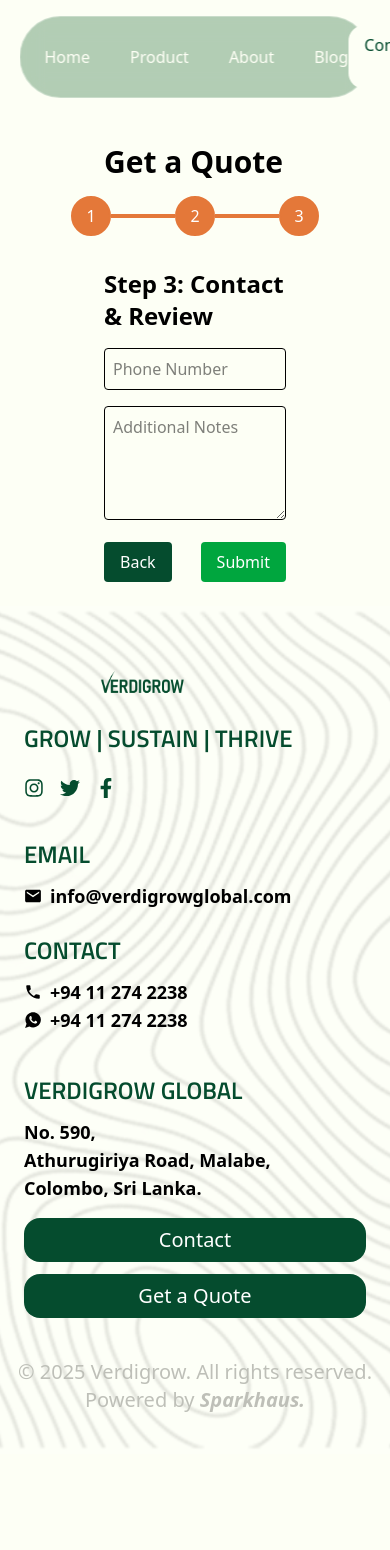
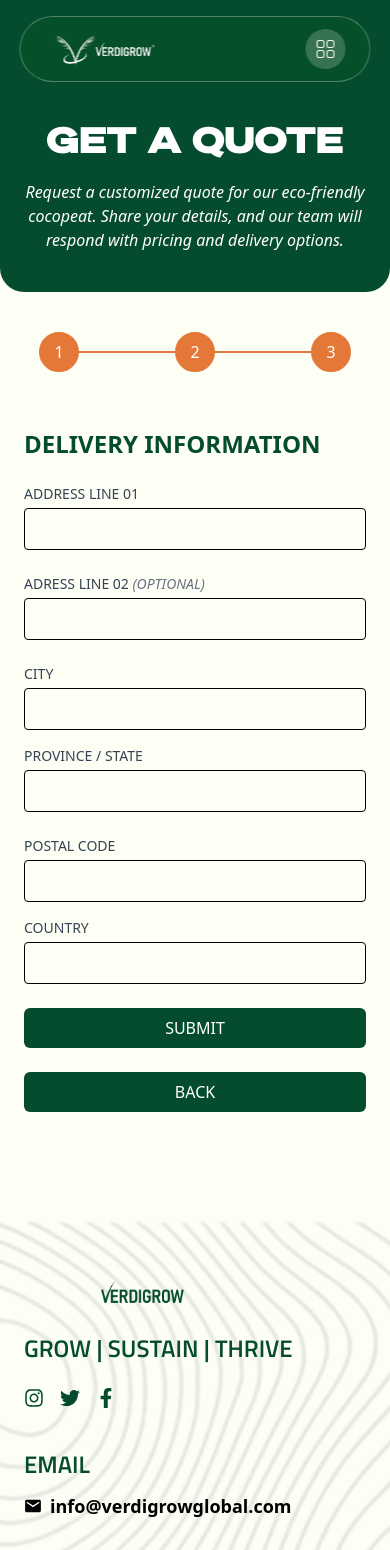
Before and after one commit to SparkHaus-Digital/Verdigrow, a Next.js app: page /quote/step3 in a window 390 px wide. Shown: the top 1550 px of the page. Before the commit the page ends 1454 px from the top, so only its background shows below. Built offline with nearby package versions, Linux system fonts and the light colour scheme.

Commit message:
Get a Quote Structure / Navbar Responsiveness

```diff
--- a/app/quote/page.js
+++ b/app/quote/page.js
@@ -1,31 +1,83 @@
+// app/quote/step1/page.jsx
 "use client";
+import QuoteForm from "@/components/QuoteForm";
 import Link from "next/link";
-import ProgressBar from "@/components/ProgressBar";
 
 export default function QuoteStep1() {
   return (
-    <div className="p-6 mx-20 mt-30">
-      <h1 className="text-3xl font-bold mb-4">Get a Quote</h1>
-      <p className="mb-6">
-        Fill out the form below to receive a personalized quote for our cocopeat products.
-        Our team will review your information and get back to you promptly.
-      </p>
+    <QuoteForm step={1}>
+      <h2 className="text-2xl font-sans font-extrabold mb-6 text-primary">
+        CONTACT INFORMATION
+      </h2>
 
-      <ProgressBar step={1} />
+      <form className="space-y-6 uppercase">
+        {/* First + Last Name  */}
+        <div className="grid grid-cols-1 md:grid-cols-2 gap-4">
+          <div>
+            <label className="block text-sm font-medium text-gray-700 mb-1">
+              First Name
+            </label>
+            <input
+              type="text"
+              className="w-full p-2 border rounded"
+            />
+          </div>
 
-      <h2 className="text-2xl font-semibold mb-4">Step 1: Basic Info</h2>
+          <div>
+            <label className="block text-sm font-medium text-gray-700 mb-1">
+              Last Name
+            </label>
+            <input
+              type="text"
+              className="w-full p-2 border rounded"
+            />
+          </div>
+        </div>
 
-      <form className="space-y-4">
-        <input type="text" placeholder="Your Name" className="w-full p-2 border rounded" />
-        <input type="email" placeholder="Your Email" className="w-full p-2 border rounded" />
-        <input type="text" placeholder="Company Name" className="w-full p-2 border rounded" />
+        {/* Email */}
+        <div>
+          <label className="block text-sm font-medium text-gray-700 mb-1">
+            Email Address
+          </label>
+          <input
+            type="email"
+            required
+            className="w-full p-2 border rounded"
+          />
+        </div>
 
-        <div className="flex justify-end">
-          <Link href="/quote/step2" className="bg-blue-600 text-white px-4 py-2 rounded">
-            Next
+        {/* Mobile */}
+        <div>
+          <label className="block text-sm font-medium text-gray-700 mb-1">
+            Mobile Phone <span className="text-gray-500 italic">(WhatsApp preferred)</span>
+          </label>
+          <input
+            type="text"
+            className="w-full p-2 border rounded"
+          />
+        </div>
+
+        {/* Company */}
+        <div>
+          <label className="block text-sm font-medium text-gray-700 mb-1">
+            Company Name
+          </label>
+          <input
+            type="text"
+            className="w-full p-2 border rounded"
+          />
+        </div>
+
+        {/* Next Button */}
+        <div>
+          <Link
+            href="/quote/step2"
+            className="block bg-primary text-white text-center px-6 py-2 rounded-md hover:bg-primary/90 transition"
+          >
+            Next Section
           </Link>
         </div>
       </form>
-    </div>
+    </QuoteForm>
   );
 }
--- a/app/quote/step2/page.js
+++ b/app/quote/step2/page.js
@@ -1,30 +1,90 @@
+// app/quote/step1/page.jsx
 "use client";
+import QuoteForm from "@/components/QuoteForm";
+import { FaChevronDown } from "react-icons/fa6";
 import Link from "next/link";
-import ProgressBar from "@/components/ProgressBar";
 
 export default function QuoteStep2() {
   return (
-    <div className="p-6 mx-20  mt-30">
-      <h1 className="text-3xl font-bold mb-4">Get a Quote</h1>
+    <QuoteForm step={2}>
 
-      <ProgressBar step={2} />
+      <h2 className="text-2xl font-sans font-extrabold mb-6 text-primary">
+        ORDER INFORMATION
+      </h2>
 
-      <h2 className="text-2xl font-semibold mb-4">Step 2: Product Details</h2>
+      <form className="space-y-6 uppercase">
 
-      <form className="space-y-4">
-        <input type="text" placeholder="Product Type" className="w-full p-2 border rounded" />
-        <input type="number" placeholder="Quantity (in tons)" className="w-full p-2 border rounded" />
-        <input type="text" placeholder="Delivery Location" className="w-full p-2 border rounded" />
+        {/* ProductName */}
+        <div className="relative">
+          <label className="block text-sm font-medium text-gray-700 mb-1">
+            Product Name
+          </label>
+          <select
+            className="w-full p-2 border rounded bg-background appearance-none"
+          >
+            <option value="" disabled>
+              Select a product
+            </option>
+            <option value="product1">Cocopeat Grow Bags</option>
+          </select>
 
-        <div className="flex justify-between">
-          <Link href="/quote" className="bg-gray-400 text-white px-4 py-2 rounded">
+          <span className="absolute right-3 top-9 pointer-events-none text-black">
+            <FaChevronDown size={16} />
+          </span>
+        </div>
+
+        {/* Estimated Quantity */}
+        <div className="relative">
+          <label className="block text-sm font-medium text-gray-700 mb-1">
+            Estimated Quantity
+          </label>
+          <select
+            className="w-full p-2 border rounded bg-background appearance-none"
+          >
+            <option value="" disabled>
+              Select Quantity
+            </option>
+            <option value="quantity1">5 KG</option>
+            <option value="quantity1">10 KG</option>
+            <option value="quantity1">20 KG</option>
+          </select>
+
+          <span className="absolute right-3 top-9 pointer-events-none text-black">
+            <FaChevronDown size={16} />
+          </span>
+        </div>
+
+        {/* Additional Notes */}
+        <div>
+          <label className="block text-sm font-medium text-gray-700 mb-1">
+            ADDITIONAL NOTES <span className="italc text-gray-500">(Optional)</span>
+          </label>
+          <input
+            type="text"
+            className="w-full p-2 border rounded"
+          />
+        </div>
+
+        {/* Next Button */}
+        <div>
+          <Link
+            href="/quote/step3"
+            className="block bg-primary text-white text-center px-6 py-2 rounded-md hover:bg-primary/90 transition"
+          >
+            Next Section
+          </Link>
+        </div>
+
+        {/* Back Button */}
+        <div>
+          <Link
+            href="/quote"
+            className="block bg-primary text-white text-center px-6 py-2 rounded-md hover:bg-primary/90 transition"
+          >
             Back
-          </Link>
-          <Link href="/quote/step3" className="bg-blue-600 text-white px-4 py-2 rounded">
-            Next
           </Link>
         </div>
       </form>
-    </div>
+    </QuoteForm>
   );
 }
--- a/app/quote/step3/page.js
+++ b/app/quote/step3/page.js
@@ -1,29 +1,105 @@
+// app/quote/step1/page.jsx
 "use client";
+import QuoteForm from "@/components/QuoteForm";
 import Link from "next/link";
-import ProgressBar from "@/components/ProgressBar";
 
 export default function QuoteStep3() {
   return (
-    <div className="p-6 mx-20 mt-30">
-      <h1 className="text-3xl font-bold mb-4">Get a Quote</h1>
+    <QuoteForm step={3}>
+      <h2 className="text-2xl font-sans font-extrabold mb-6 text-primary uppercase">
+        Delivery Information
+      </h2>
 
-      <ProgressBar step={3} />
+      <form className="space-y-6 uppercase">
+        {/* Address Line 01 */}
+        <div>
+          <label className="block text-sm font-medium text-gray-700 mb-1">
+            Address Line 01
+          </label>
+          <input
+            type="text"
+            className="w-full p-2 border rounded"
+          />
+        </div>
 
-      <h2 className="text-2xl font-semibold mb-4">Step 3: Contact & Review</h2>
+        {/* Address Line 02 */}
+        <div>
+          <label className="block text-sm font-medium text-gray-700 mb-1">
+            ADRESS LINE 02 <span className="italic text-gray-500">(Optional)</span>
+          </label>
+          <input
+            type="text"
+            className="w-full p-2 border rounded"
+          />
+        </div>
 
-      <form className="space-y-4">
-        <input type="text" placeholder="Phone Number" className="w-full p-2 border rounded" />
-        <textarea placeholder="Additional Notes" rows={4} className="w-full p-2 border rounded"></textarea>
+         {/* City */}
+        <div className="grid grid-cols-1 md:grid-cols-2 gap-4">
+          <div>
+            <label className="block text-sm font-medium text-gray-700 mb-1">
+              City
+            </label>
+            <input
+              type="text"
+              className="w-full p-2 border rounded"
+            />
+          </div>
 
-        <div className="flex justify-between">
-          <Link href="/quote/step2" className="bg-primary text-white px-4 py-2 rounded">
+            {/* Province / State */}
+          <div>
+            <label className="block text-sm font-medium text-gray-700 mb-1">
+              Province / State
+            </label>
+            <input
+              type="text"
+              className="w-full p-2 border rounded"
+            />
+          </div>
+        </div>
+
+      {/* Postal Code */}
+         <div className="grid grid-cols-1 md:grid-cols-2 gap-4">
+          <div>
+            <label className="block text-sm font-medium text-gray-700 mb-1">
+              Postal Code
+            </label>
+            <input
+              type="number"
+              className="w-full p-2 border rounded"
+            />
+          </div>
+
+          {/* Country */}
+          <div>
+            <label className="block text-sm font-medium text-gray-700 mb-1">
+              Country
+            </label>
+            <input
+              type="text"
+              className="w-full p-2 border rounded"
+            />
+          </div>
+        </div>
+
+        {/* Submit Button */}
+        <div>
+          <Link
+            href="/quote"
+            className="block bg-primary text-white text-center px-6 py-2 rounded-md hover:bg-primary/90 transition"
+          >
+            Submit
+          </Link>
+        </div>
+
+        <div>
+          <Link
+            href="/quote/step2"
+            className="block bg-primary text-white text-center px-6 py-2 rounded-md hover:bg-primary/90 transition"
+          >
             Back
           </Link>
-          <button type="submit" className="bg-green-600 text-white px-4 py-2 rounded">
-            Submit
-          </button>
         </div>
       </form>
-    </div>
+    </QuoteForm>
   );
 }
--- a/components/Navbar.js
+++ b/components/Navbar.js
@@ -4,10 +4,12 @@ import Link from "next/link";
 import { useState, useEffect } from "react";
 import Image from "next/image";
 import { FaArrowUp } from "react-icons/fa";
+import { CiGrid41 } from "react-icons/ci";
 
 
 export default function Navbar() {
   const [scrolled, setScrolled] = useState(false);
+  const [menuOpen, setMenuOpen] = useState(false);
 
   useEffect(() => {
     const handleScroll = () => {
@@ -21,16 +23,64 @@ export default function Navbar() {
 
   return (
     <nav
-      className={`fixed top-4 left-1/2 transform -translate-x-1/2 z-50 w-full max-w-9/10 rounded-full flex justify-between items-center px-6 py-2 transition-colors duration-600 ${
-        scrolled
+      className={`fixed top-4 left-1/2 transform -translate-x-1/2 z-50 w-full max-w-9/10 rounded-full flex justify-between items-center px-6 py-2 transition-colors duration-600 ${scrolled
         ? "bg-[#095920] text-background"
         : "bg-[#095920]/30 backdrop-blur-md border border-white/30 text-background"
         }`}
     >
+
+      {/* Logo */}
       <Link href="/">
         <Image src="/images/verdigrow-logo.png" alt="VerdiGrow" height={32} width={120} />
       </Link>
-      <ul className="flex space-x-10">
+
+      {/* Desktop Links */}
+      <ul className="hidden md:flex space-x-10 font-sans">
+        <li className="">
+          <Link href="/">Home</Link>
+        </li>
+        <li className="">
+          <Link href="/product">Product</Link>
+        </li>
+        <li className="">
+          <Link href="/about">About</Link>
+        </li>
+        <li className="">
+          <Link href="/blog">Blog</Link>
+        </li>
+      </ul>
+
+      {/* Desktop Buttons */}
+      <div className="hidden md:flex items-center space-x-4 font-sans">
+        <Link
+          href="/contact"
+          className="bg-background text-primary px-4 py-2 rounded-2xl flex place-content-between gap-5"
+        >
+          Contact <span className="ml-2"><div className="bg-primary rounded-full p-1"><FaArrowUp className="rotate-40 text-white" /></div></span>
+        </Link>
+        <Link
+          href="/quote"
+          className="bg-background text-primary px-4 py-2 rounded-2xl flex items-center place-content-between gap-2"
+        >
+          Get A Quote <span className="ml-2"><div className="bg-primary rounded-full p-1"><FaArrowUp className="rotate-40 text-white" /></div></span>
+        </Link>
+      </div>
+
+      {/* Mobile Menu Toggle */}
+      <div className="md:hidden">
+        <button
+          className="p-2 rounded-full bg-white/20 hover:bg-white/30 transition"
+          onClick={() => setMenuOpen(!menuOpen)}
+        >
+          <CiGrid41 size={24} />
+        </button>
+      </div>
+
+      {/* Mobile Menu Dropdown */}
+      <ul
+        className={`absolute top-full mt-1 left-0 w-full bg-[#095920] p-4 rounded-lg flex flex-col gap-3 md:hidden transition-all duration-300 ${menuOpen ? "flex" : "hidden"
+          }`}
+      >
         <li>
           <Link href="/">Home</Link>
         </li>
@@ -43,21 +93,31 @@ export default function Navbar() {
         <li>
           <Link href="/blog">Blog</Link>
         </li>
-      </ul>
-      <div className="flex space-x-4">
+        <li>
           <Link
             href="/contact"
-          className="bg-background text-primary px-4 py-2 rounded-2xl flex place-content-between gap-5"
+            className="bg-background text-primary px-4 py-2 rounded-2xl flex items-left  gap-2"
           >
-          Contact <span className="ml-2"><div className="bg-primary rounded-full p-1"><FaArrowUp className="rotate-40 text-white"/></div></span>
+            Contact
+            <div className="bg-primary rounded-full p-1">
+              <FaArrowUp className="rotate-40 text-white" />
+            </div>
           </Link>
+        </li>
+        <li>
           <Link
             href="/quote"
-          className="bg-background text-primary px-4 py-2 rounded-2xl flex items-center place-content-between gap-2"
+            className="bg-background text-primary px-4 py-2 rounded-2xl flex items-center justify-center gap-2"
           >
-          Get A Quote <span className="ml-2"><div className="bg-primary rounded-full p-1"><FaArrowUp className="rotate-40 text-white"/></div></span>
+            Get A Quote
+            <div className="bg-primary rounded-full p-1">
+              <FaArrowUp className="rotate-40 text-white" />
+            </div>
           </Link>
-      </div>
+        </li>
+      </ul>
+
+
     </nav>
   );
 }
--- a/components/ProgressBar.js
+++ b/components/ProgressBar.js
@@ -2,20 +2,20 @@
 
 export default function ProgressBar({ step }) {
   return (
-    <div className="flex items-center justify-center mb-8">
+    <div className="flex items-center justify-center mb-8 mt-10">
       {[1, 2, 3].map((num, index) => (
         <div key={num} className="flex items-center">
           <div
             className={`flex items-center justify-center w-10 h-10 rounded-full border-2
-              ${step >= num ? "bg-secondary border-secondary text-white" : "bg-white border-primary text-primary"}
+              ${step >= num ? "bg-secondary border-secondary text-white" : "bg-background border-secondary text-secondary"}
             `}
           >
             {num}
           </div>
           {index < 2 && (
             <div
-              className={`h-1 w-16 ${
-                step > num ? "bg-secondary" : "bg-primary"
+              className={`h-0.5 w-24 ${
+                step > num ? "bg-secondary" : "bg-secondary"
               }`}
             ></div>
           )}
--- a/components/QuoteForm.js
+++ b/components/QuoteForm.js
@@ -0,0 +1,24 @@
+// components/QuoteLayout.jsx
+"use client";
+import ProgressBar from "@/components/ProgressBar";
+
+export default function QuoteForm({ step, children }) {
+  return (
+    <div className="mb-20">
+      {/* Green Rectangle Section */}
+      <div className="bg-primary text-center py-10 text-white rounded-b-3xl">
+        <h1 className="font-sohne font-bold text-4xl mb-5 mt-20">GET A QUOTE</h1>
+        <p className="italic max-w-xl mx-auto">
+          Request a customized quote for our eco-friendly cocopeat.
+          Share your details, and our team will respond with pricing and delivery options.
+        </p>
+      </div>
+
+      {/* Progress Bar */}
+      <ProgressBar step={step} />
+
+      {/* Step Content */}
+      <div className="mx-auto max-w-3xl p-6">{children}</div>
+    </div>
+  );
+}
```
Also changed, not shown: components/test.js (added). Lines whose indentation alone changed are shown as unchanged.
